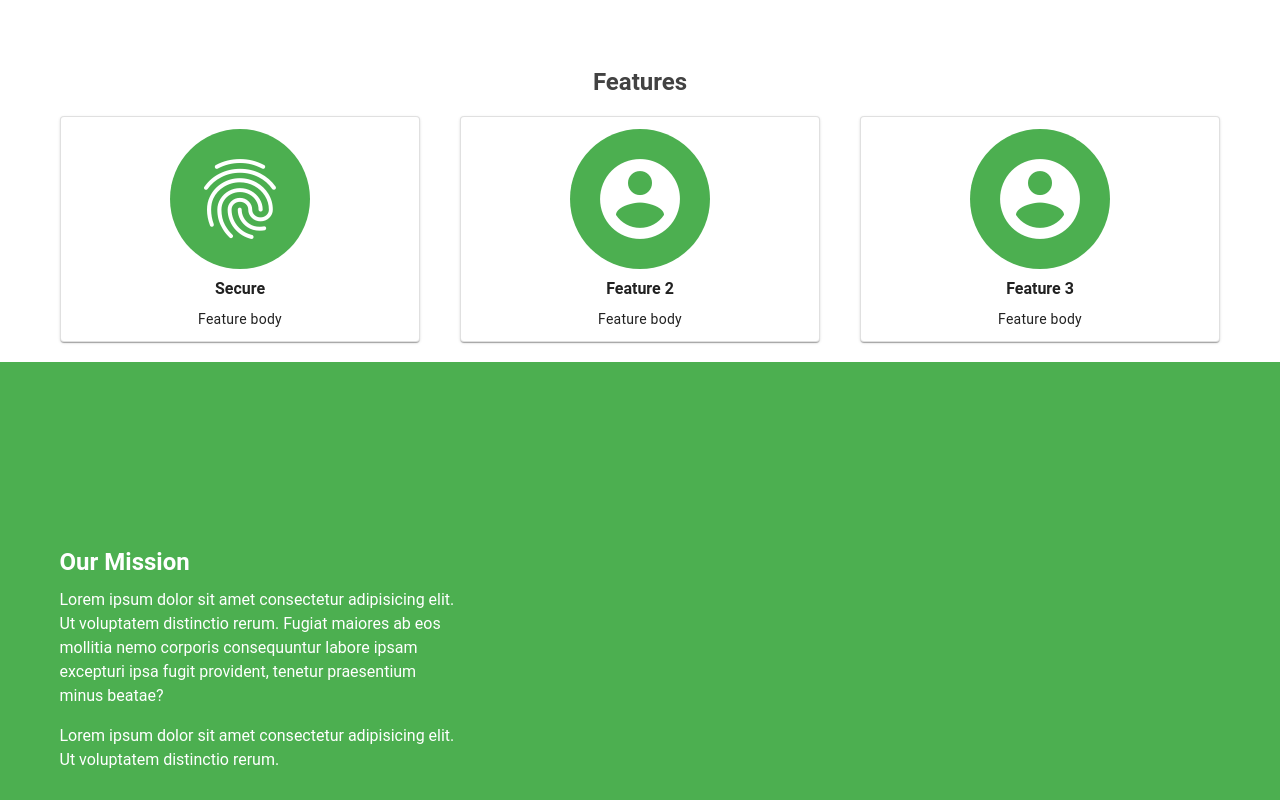
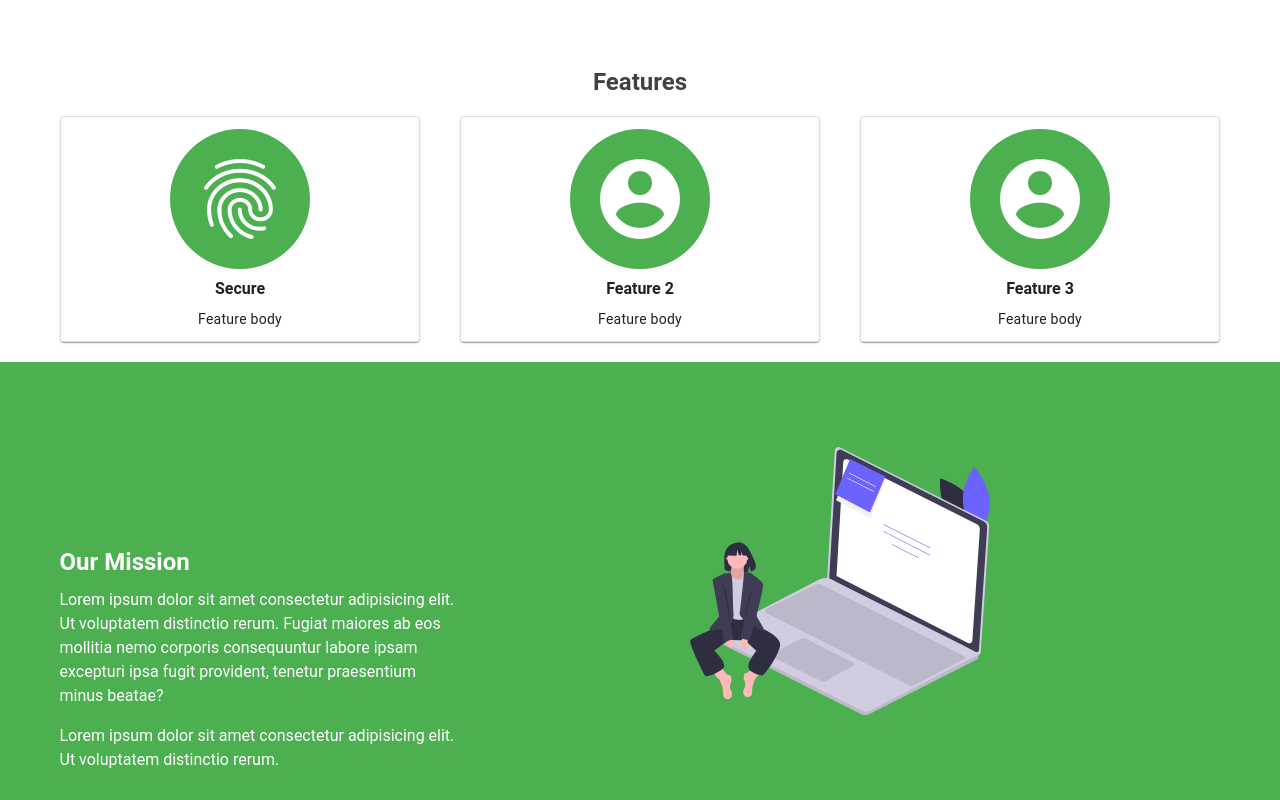
Before and after one commit to GustafHultgren/vuetify-template, a Vue app: page / in a window 1280 px wide. Shown: the part 968-1768 px from the top of the page. Built offline with nearby package versions, Linux system fonts and the light colour scheme.

Commit message:
add svg image

```diff
--- a/src/views/Home.vue
+++ b/src/views/Home.vue
@@ -12,7 +12,14 @@
     <section class="pa-4 my-4">
       <h1 class="grey--text text--darken-3 text-center">Features</h1>
       <v-layout row justify-center wrap class="mt-4">
-        <v-card v-for="feature in features" :key="feature.title" elevation="1" outlined width="360" class="pa-3 mx-5 text-center">
+        <v-card
+          v-for="feature in features"
+          :key="feature.title"
+          elevation="1"
+          outlined
+          width="360"
+          class="pa-3 mx-5 text-center"
+        >
           <v-layout column align-center>
             <v-avatar size="140" color="primary">
               <v-icon size="96" dark>{{feature.icon}}</v-icon>
@@ -25,14 +32,23 @@
     </section>
     <section class="white--text" :style="{background: $vuetify.theme.themes['light'].primary}">
       <v-container>
-        <div style="height: 170px"></div>
-        <h1 class="mb-2">Our Mission</h1>
-        <p style="max-width: 400px">
-          Lorem ipsum dolor sit amet consectetur adipisicing elit. Ut voluptatem distinctio rerum. Fugiat maiores ab eos mollitia nemo corporis consequuntur labore ipsam excepturi ipsa fugit provident, tenetur praesentium minus beatae?
-        </p>
-        <p style="max-width: 400px">
-          Lorem ipsum dolor sit amet consectetur adipisicing elit. Ut voluptatem distinctio rerum.
-        </p>
+        <v-layout>
+          <v-layout column>
+            <div style="height: 170px"></div>
+            <h1 class="mb-2">Our Mission</h1>
+            <p
+              style="max-width: 400px"
+            >Lorem ipsum dolor sit amet consectetur adipisicing elit. Ut voluptatem distinctio rerum. Fugiat maiores ab eos mollitia nemo corporis consequuntur labore ipsam excepturi ipsa fugit provident, tenetur praesentium minus beatae?</p>
+            <p
+              style="max-width: 400px"
+            >Lorem ipsum dolor sit amet consectetur adipisicing elit. Ut voluptatem distinctio rerum.</p>
+          </v-layout>
+          <v-layout column align-content-center justify-center style="min-height: 100%">
+            <!-- <v-avatar size="340" style="border-color: white; border-width: 2px; border-style: solid"> -->
+                <v-img contain height="300" width="300" max-height="300" max-width="300" src="../assets/mission-image.svg" />
+            <!-- </v-avatar> -->
+          </v-layout>
+        </v-layout>
       </v-container>
     </section>
   </v-container>
@@ -44,7 +60,7 @@ export default {
     features: [
       { title: "Secure", body: "Feature body", icon: "mdi-fingerprint" },
       { title: "Feature 2", body: "Feature body", icon: "mdi-account-circle" },
-      { title: "Feature 3", body: "Feature body", icon: "mdi-account-circle" },
+      { title: "Feature 3", body: "Feature body", icon: "mdi-account-circle" }
     ]
   })
 };
```
Also changed, not shown: src/assets/mission-image.svg (added).
